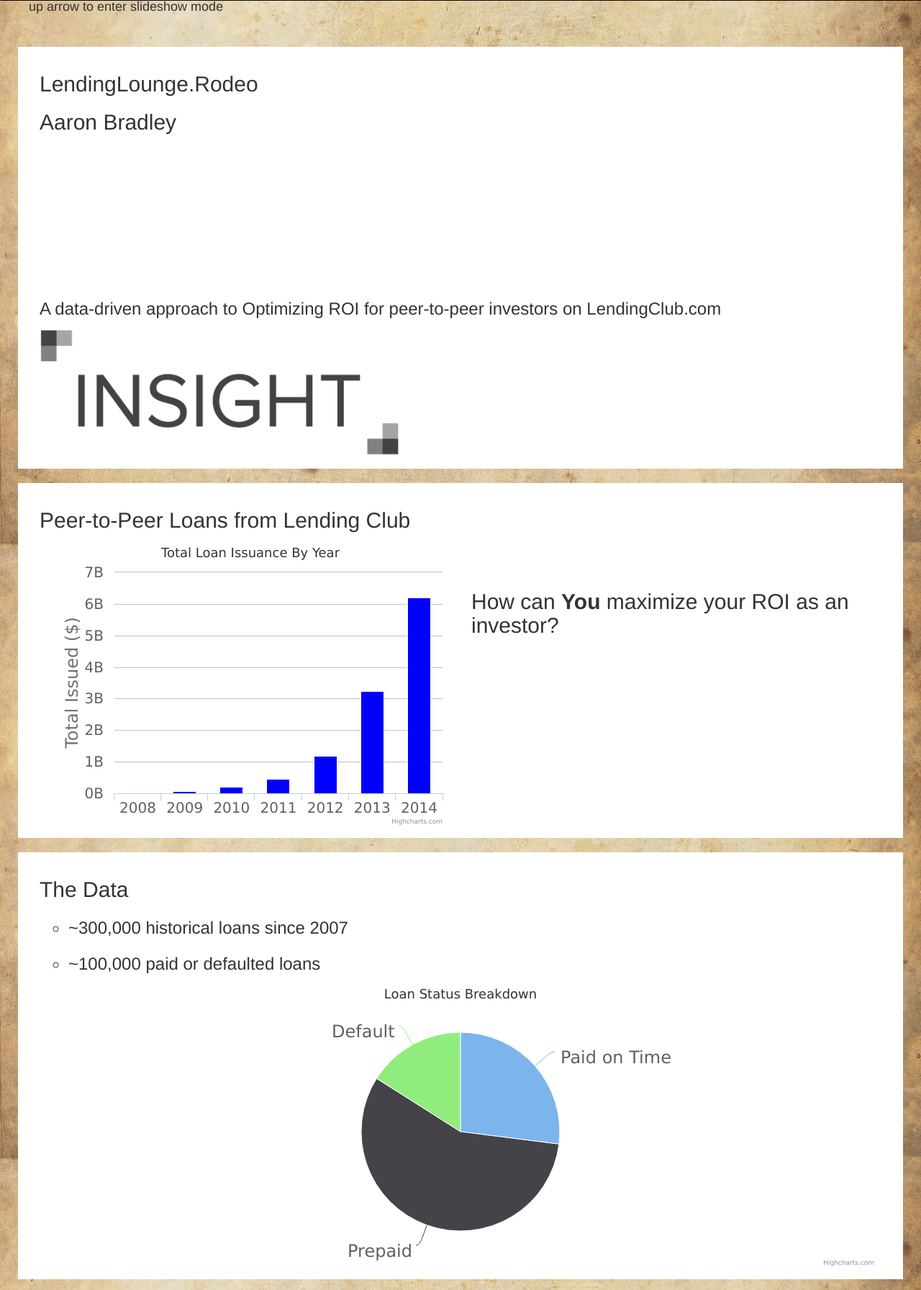
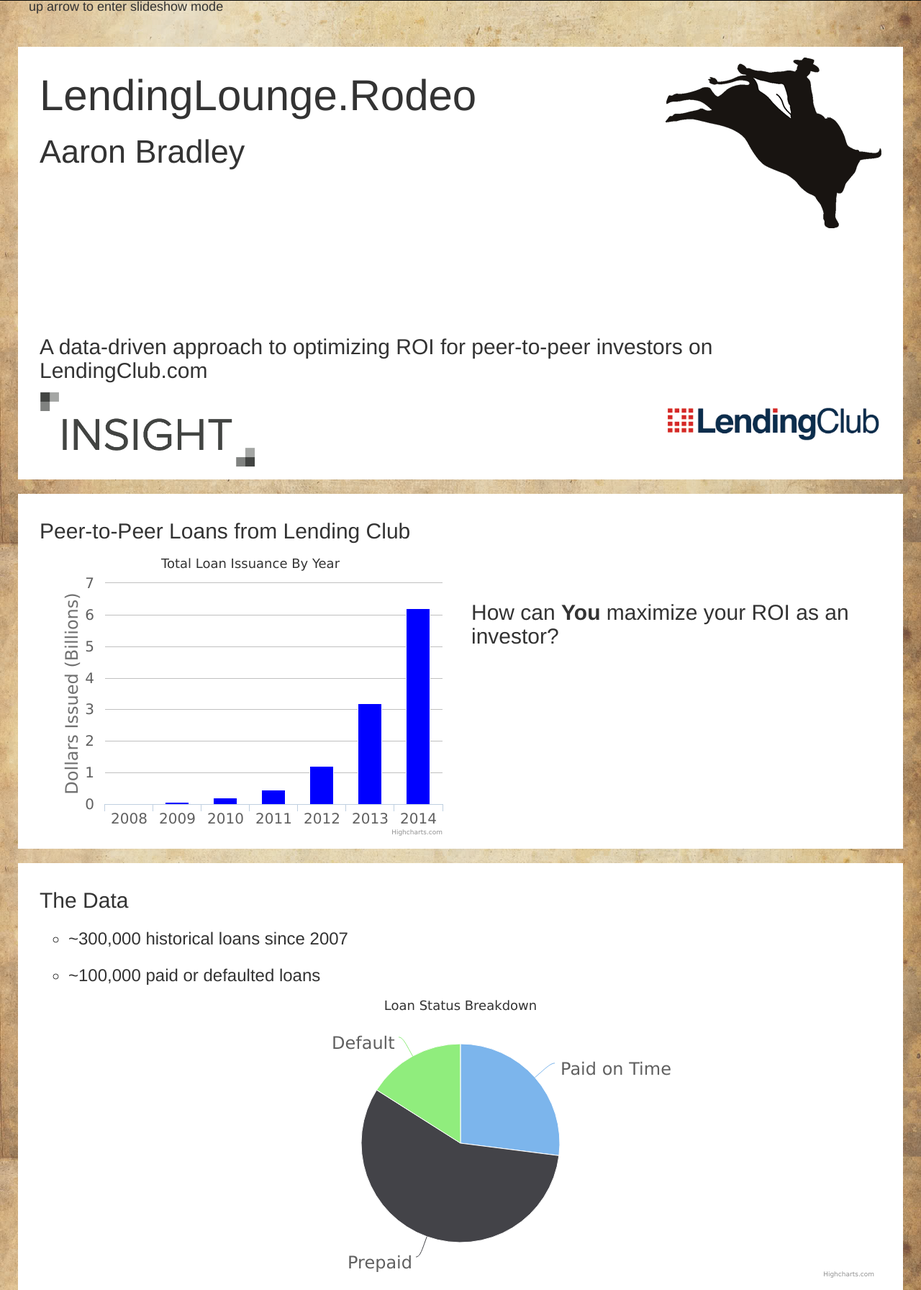
Before and after one commit to DrRoad/LendingLoungeWebApp, a Flask app: page /presentation in a window 1280 px wide. Shown: the part 100-1892 px from the top of the page at 72% size. Run offline with Flask 2, Linux system fonts and the light colour scheme; parts of the project's set-up code (start-up, migrations or seed data) failed here and were passed over; some libraries are stand-ins or nearby versions.

Commit message:
changes to presentation

```diff
--- a/app/static/js/loans.js
+++ b/app/static/js/loans.js
@@ -306,7 +306,7 @@
 function draw_d3_chart(container, data) {
     //plots data in blue, data_grey in grey
     //data_grey has no hover or tooltip
-    var w = 600;
+    var w = 500;
     var h = 300;
     var padding = 60;
 
--- a/app/static/js/presentation.js
+++ b/app/static/js/presentation.js
@@ -81,7 +81,7 @@
         },
         yAxis: {
             title: {
-                text: 'Total Issued ($)',
+                text: 'Dollars Issued (Billions)',
                 style: {
                     fontSize: '24px'
                 }
@@ -92,7 +92,7 @@
                     fontSize: '20px'
                 }
             },
-            max: 6300000000
+            max: 6.3
         },
 
         legend: {
@@ -106,13 +106,13 @@
         series: [{
             //name: 'Days Since Loan Origination',
             color: 'blue',
-            data: [24766575,
-                   76581325,
-                   202932500,
-                   460296150,
-                   1178238775,
-                   3242852550,
-                   6205366548]
+            data: [0.025,
+                   0.077,
+                   0.20,
+                   0.46,
+                   1.2,
+                   3.2,
+                   6.2]
         }]
     });
 
@@ -347,7 +347,10 @@
         },
 
         legend: {
-            enabled: true
+            enabled: true,
+            itemStyle: {
+                    fontSize: '18px'
+            }
         },
         tooltip: {
             enabled: false
@@ -658,7 +661,10 @@
         },
 
         legend: {
-            enabled: true
+            enabled: true,
+            itemStyle: {
+                    fontSize: '18px'
+            }
         },
         tooltip: {
             shared: [true],
@@ -729,7 +735,10 @@
         },
 
         legend: {
-            enabled: true
+            enabled: true,
+            itemStyle: {
+                    fontSize: '16px'
+            }
         },
         tooltip: {
             shared: [true],
@@ -744,10 +753,10 @@
             marker: {
                 radius: 6
             },
-            data: [[3, -0.2],
-                   [15, 2.5],
-                   [30, 1.2],
-                   [60, 1.9],
+            data: [//[3, -0.2],
+            //        [15, 2.5],
+            //        [30, 1.2],
+            //        [60, 1.9],
                    [90, 1.4],
                    [120, 1.8],
                    [150, 1.4],
@@ -763,10 +772,10 @@
             marker: {
                 radius: 6
             },
-            data: [[3, 15],
-                   [15, 10.6],
-                   [30, 4.4],
-                   [60, 7.2],
+            data: [//[3, 15],
+                   // [15, 10.6],
+                   // [30, 4.4],
+                   // [60, 7.2],
                    [90, -0.4],
                    [120, -2.6],
                    [150, -1.7],
@@ -782,10 +791,10 @@
             marker: {
                 radius: 6
             },
-            data: [[3, 15],
-                   [15, 0.4],
-                   [30, 2.9],
-                   [60, 2.6],
+            data: [//[3, 15],
+                   // [15, 0.4],
+                   // [30, 2.9],
+                   // [60, 2.6],
                    [90, 4.0],
                    [120, 1.6],
                    [150, 1.4],
@@ -836,7 +845,10 @@
         },
 
         legend: {
-            enabled: true
+            enabled: true,
+            itemStyle: {
+                    fontSize: '16px'
+            }
         },
         tooltip: {
             shared: [true],
@@ -851,10 +863,10 @@
             marker: {
                 radius: 6
             },
-            data: [[3, -0.2],
-                   [15, 2.5],
-                   [30, 1.2],
-                   [60, 1.9],
+            data: [//[3, -0.2],
+                   // [15, 2.5],
+                   // [30, 1.2],
+                   // [60, 1.9],
                    [90, 1.4],
                    [120, 1.8],
                    [150, 1.4],
@@ -870,10 +882,10 @@
             marker: {
                 radius: 6
             },
-            data: [[3, 15],
-                   [15, 10.6],
-                   [30, 4.4],
-                   [60, 7.2],
+            data: [//[3, 15],
+                   // [15, 10.6],
+                   // [30, 4.4],
+                   // [60, 7.2],
                    [90, -0.4],
                    [120, -2.6],
                    [150, -1.7],
@@ -889,10 +901,10 @@
             marker: {
                 radius: 6
             },
-            data: [[3, 15],
-                   [15, 0.4],
-                   [30, 2.9],
-                   [60, 2.6],
+            data: [//[3, 15],
+                   // [15, 0.4],
+                   // [30, 2.9],
+                   // [60, 2.6],
                    [90, 4.0],
                    [120, 1.6],
                    [150, 1.4],
@@ -908,10 +920,10 @@
             marker: {
                 radius: 6
             },
-            data: [[3, 9.3],
-                   [15, 0.2],
-                   [30, 3.7],
-                   [60, 4.5],
+            data: [//[3, 9.3],
+                   // [15, 0.2],
+                   // [30, 3.7],
+                   // [60, 4.5],
                    [90, 5.7],
                    [120, 6.5],
                    [150, 6.7],
--- a/app/templates/presentation.html
+++ b/app/templates/presentation.html
@@ -12,13 +12,15 @@
 	<div class="panel panel-default slide-panel">
 		<div class="panel-body">
 			<div class="col-md-12">
-				<h2>LendingLounge.Rodeo</h2>
-				<h2>Aaron Bradley</h2>
+				<img src="../static/images/favicon.ico" style="float:right;">
+				<h1 style="font-size: 60px;">LendingLounge.Rodeo</h1>
+				<h1 style="font-size: 45px;">Aaron Bradley</h1>
 				<div id="title-slide-content">
-					<h3>
-						A data-driven approach to Optimizing ROI for peer-to-peer investors on LendingClub.com
-					</h3>
-					<img src="../static/images/insight.png" width="500">
+					<h2>
+						A data-driven approach to optimizing ROI for peer-to-peer investors on LendingClub.com
+					</h2>
+					<img src="../static/images/insight.png" width="300">
+					<img src="../static/images/lc_logo.png" width="300" style="float: right;">
 				</div>
 			</div>
 		</div>
```
Also changed, not shown: app/static/js/data_story.js (+10 -1 lines), 3 other files.
